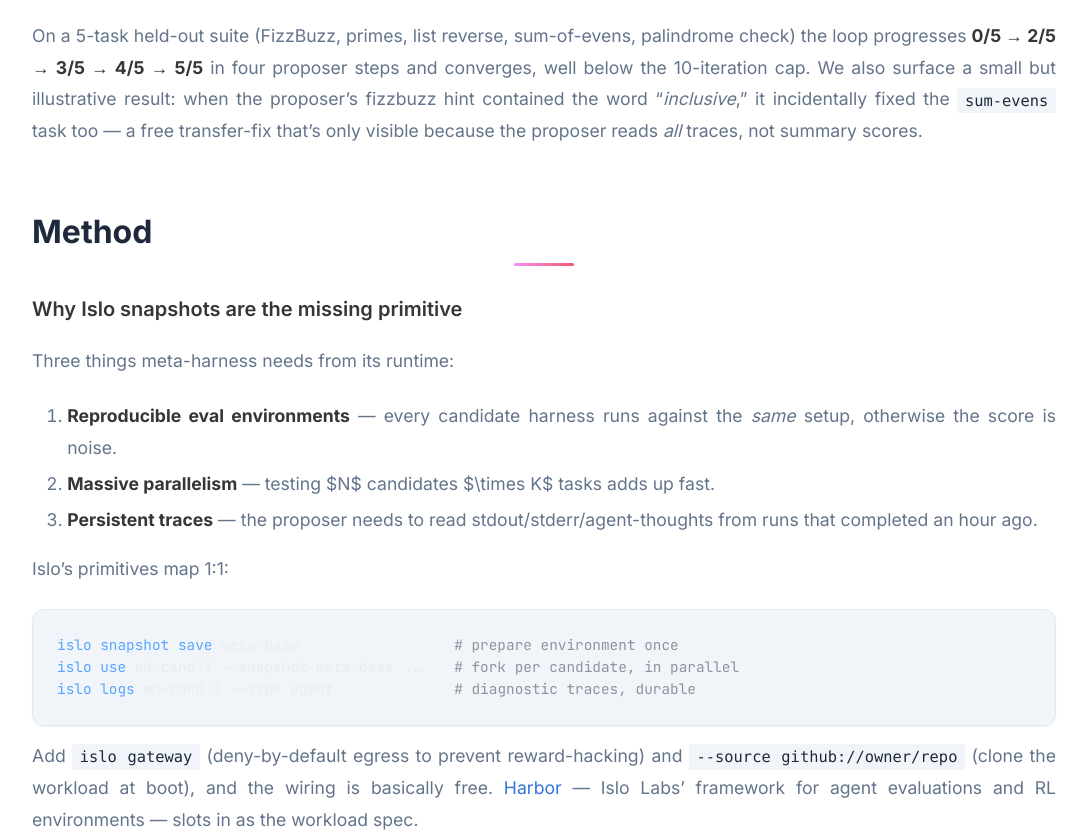
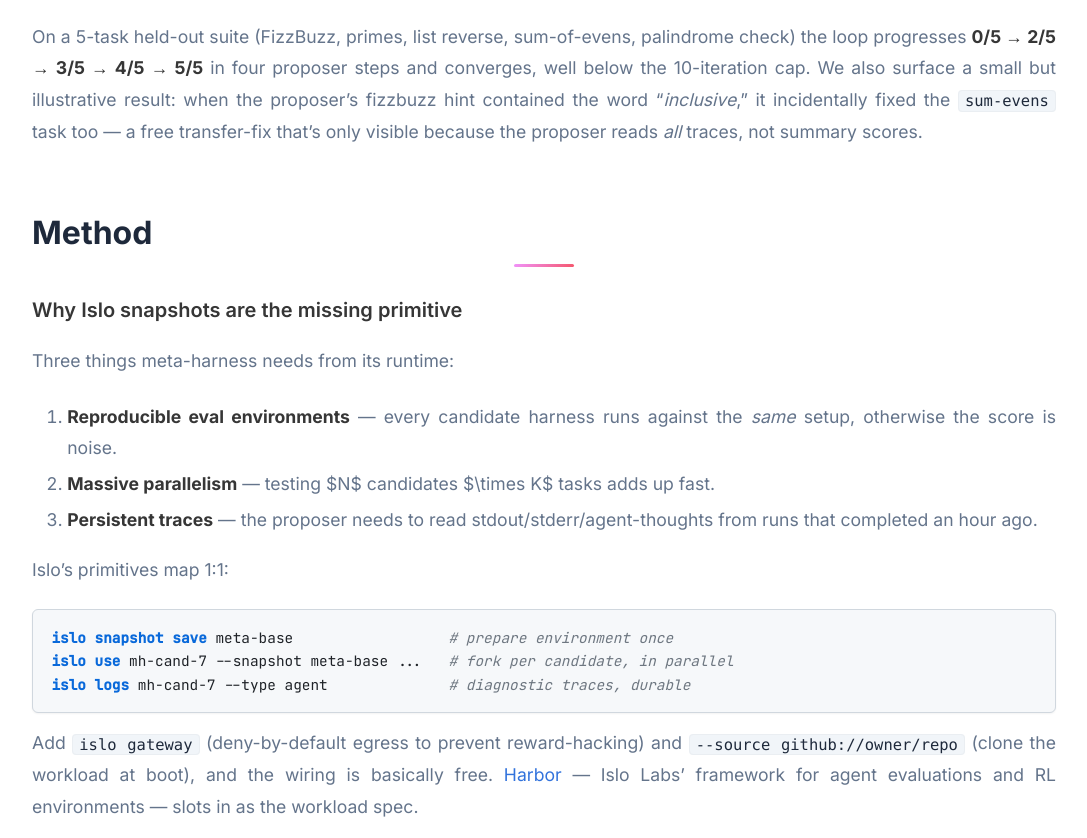
Before and after one commit to zozo123/meta-harness-on-islo-page, a plain HTML site: page index.html in a window 1280 px wide. Shown: the part 1524-2362 px from the top of the page, without its empty margins (96-1183 px from the left). Drawn offline with nearby package versions, Linux system fonts and the light colour scheme; some icons are missing.

Commit message:
Fix code-snippet contrast: light-theme pre.shell, !important to defeat Bulma

```diff
--- a/index.html
+++ b/index.html
@@ -62,13 +62,28 @@
       margin-top: 0.6rem; padding: 0 0.5rem;
     }
     pre, code, .mono { font-family: 'JetBrains Mono', ui-monospace, Menlo, Consolas, monospace; }
+    /* Light-theme code block, GitHub-like, !important to defeat Bulma's pre rules. */
     pre.shell {
-      background: #0e1116; color: #e6edf3; border-radius: 6px;
-      padding: 0.9rem 1.1rem; font-size: 0.88rem; overflow-x: auto;
-      line-height: 1.55;
+      background: #f6f8fa !important;
+      border: 1px solid #d0d7de !important;
+      color: #1f2328 !important;
+      border-radius: 6px !important;
+      padding: 0.95rem 1.15rem !important;
+      font-size: 0.86rem;
+      overflow-x: auto;
+      line-height: 1.65;
+      white-space: pre;
     }
-    pre.shell .comment { color: #8b949e; }
-    pre.shell .cmd { color: #58a6ff; }
+    pre.shell .comment { color: #6e7781 !important; font-style: italic; }
+    pre.shell .cmd     { color: #0969da !important; font-weight: 600; }
+    pre.shell .arg     { color: #8250df; }
+    pre.shell .str     { color: #0a3069; }
+    /* Inline code in body text — GitHub-style chip */
+    p code, li code, td code {
+      background: #f6f8fa; border: 1px solid #eaeef2;
+      border-radius: 4px; padding: 0.05em 0.4em;
+      font-size: 0.88em; color: #1f2328;
+    }
     .results-table { width: 100%; border-collapse: collapse; margin: 1rem 0; }
     .results-table th, .results-table td {
       padding: 0.55rem 0.9rem; text-align: left; border-bottom: 1px solid #d0d7de;
```
